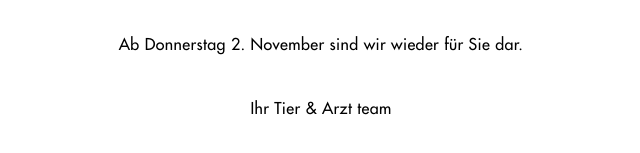
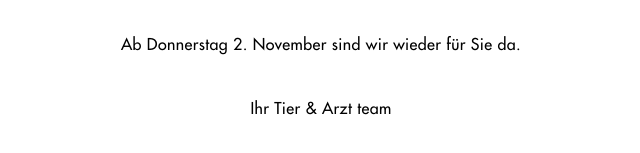
Before and after one commit to jesse1k87/tierundarzt, an Eleventy site: page src/schild/index.html in a window 1280 px wide. Shown: the part 387-540 px from the top of the page, 319-959 px from the left. Built offline with nearby package versions, Linux system fonts and the light colour scheme; Eleventy itself is replaced by a stand-in of ours; files that its build step writes are made by us from their sources.

Commit message:
geschlossen

```diff
--- a/src/schild/index.html
+++ b/src/schild/index.html
@@ -16,6 +16,6 @@ path: /opening-times/
     <p>Haspingerstraße 1, Innsbruck</p>
     <p class="font-bold">0664 9697339</p>
   </div>
-  <div class="my-8 text-center">Ab Donnerstag 2. November sind wir wieder für Sie dar.</div>
+  <div class="my-8 text-center">Ab Donnerstag 2. November sind wir wieder für Sie da.</div>
   <div class="my-8 text-center">Ihr Tier & Arzt team</div>
 </div>
```
